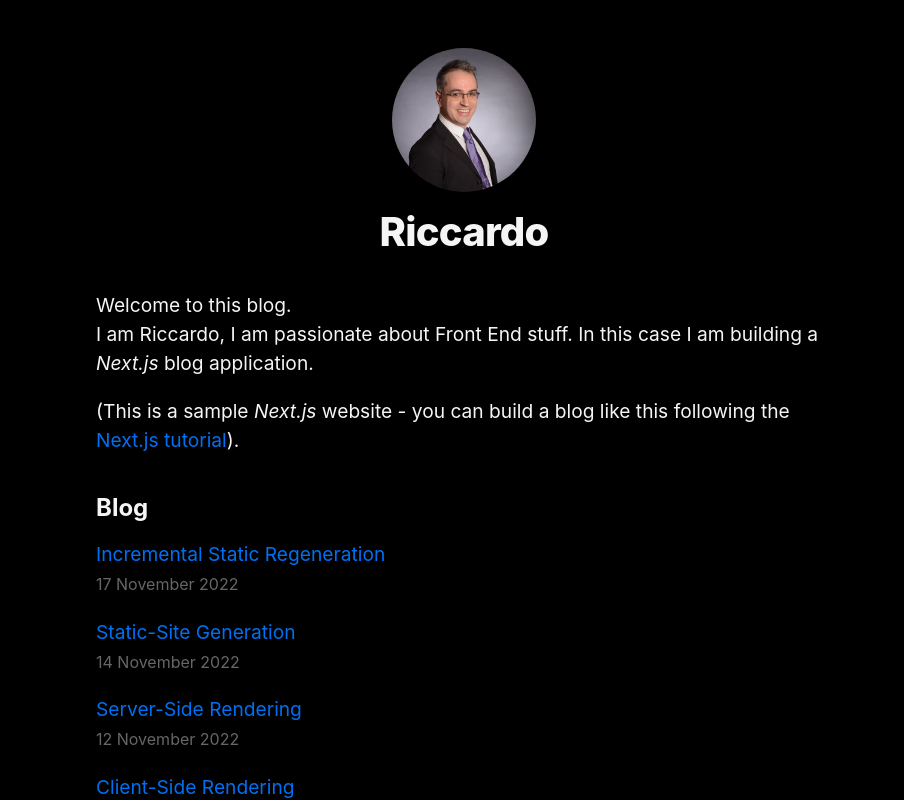
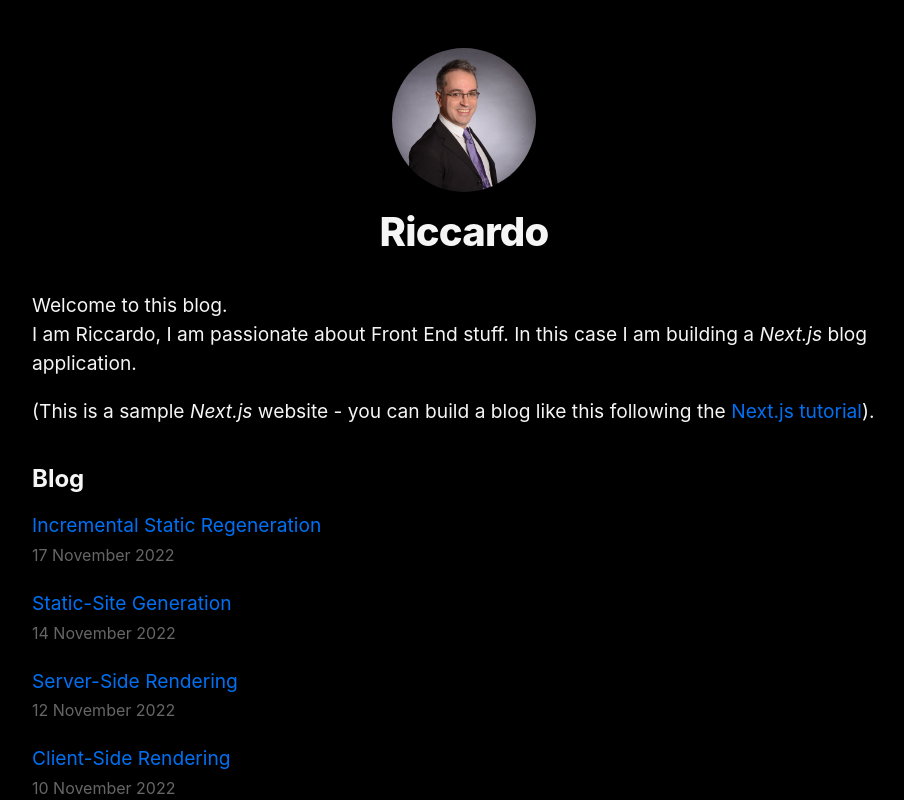
Before and after one commit to Riccardo-Andreatta/nextjs-blog-ts, a Next.js app: page / in a window 1280 px wide. Shown: the top 800 px of the page, without its empty margins (176-1080 px from the left). Built offline with nearby package versions, Linux system fonts and the light colour scheme.

Commit message:
styles updated

```diff
--- a/components/layout.module.css
+++ b/components/layout.module.css
@@ -1,5 +1,5 @@
 .container {
-    max-width: 48rem;
+    max-width: 56rem;
     padding: 0 1rem;
     margin: 3rem auto 6rem;
 }
--- a/styles/global.css
+++ b/styles/global.css
@@ -7,7 +7,7 @@ body {
     color: whitesmoke;
     font-family: -apple-system, BlinkMacSystemFont, Segoe UI, Roboto, Oxygen, Ubuntu,
         Cantarell, Fira Sans, Droid Sans, Helvetica Neue, sans-serif;
-    font-size: 18px;
+    font-size: 1.125rem;
     line-height: 1.6;
     margin: 0;
     padding: 0;
@@ -23,8 +23,8 @@ a:hover {
 }
 
 img {
+    display: block;
     max-width: 100%;
-    display: block;
 }
 
 code {
@@ -33,6 +33,6 @@ code {
     font-family: ui-monospace, "Cascadia Mono", "Segoe UI Mono", "Liberation Mono", Menlo,
         Monaco, Consolas, monospace;
     overflow-wrap: break-word;
-    padding: 4px;
+    padding: .25rem;
     white-space: pre-wrap;
 }
```
Also changed, not shown: 1 other file (tests, documents, lock files or other folders).
